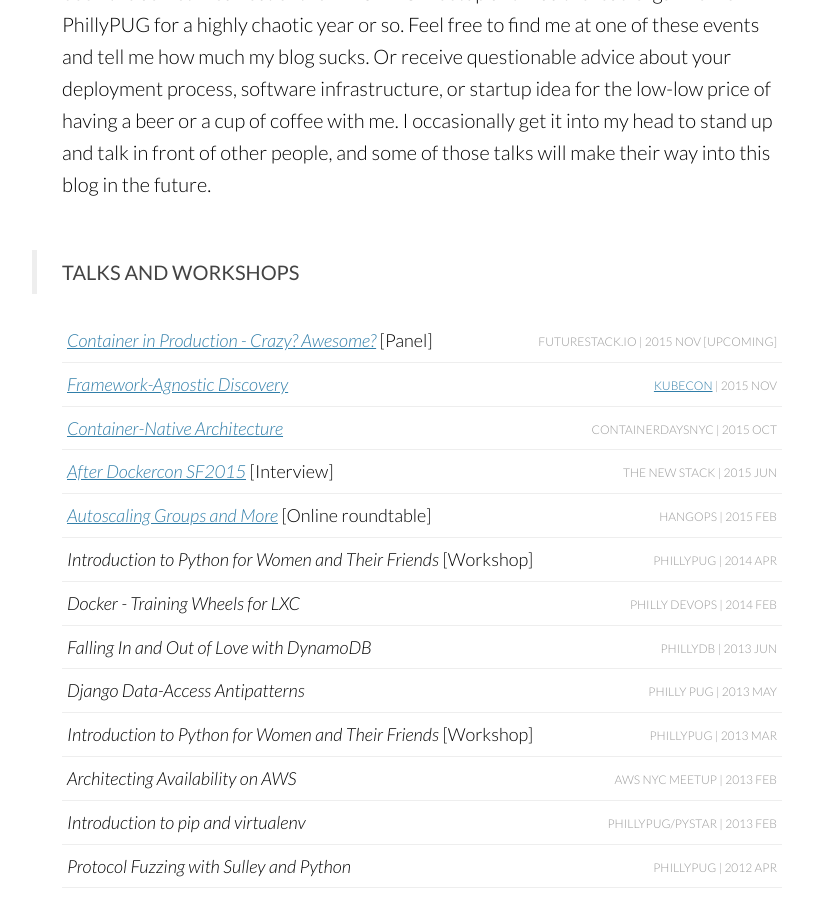
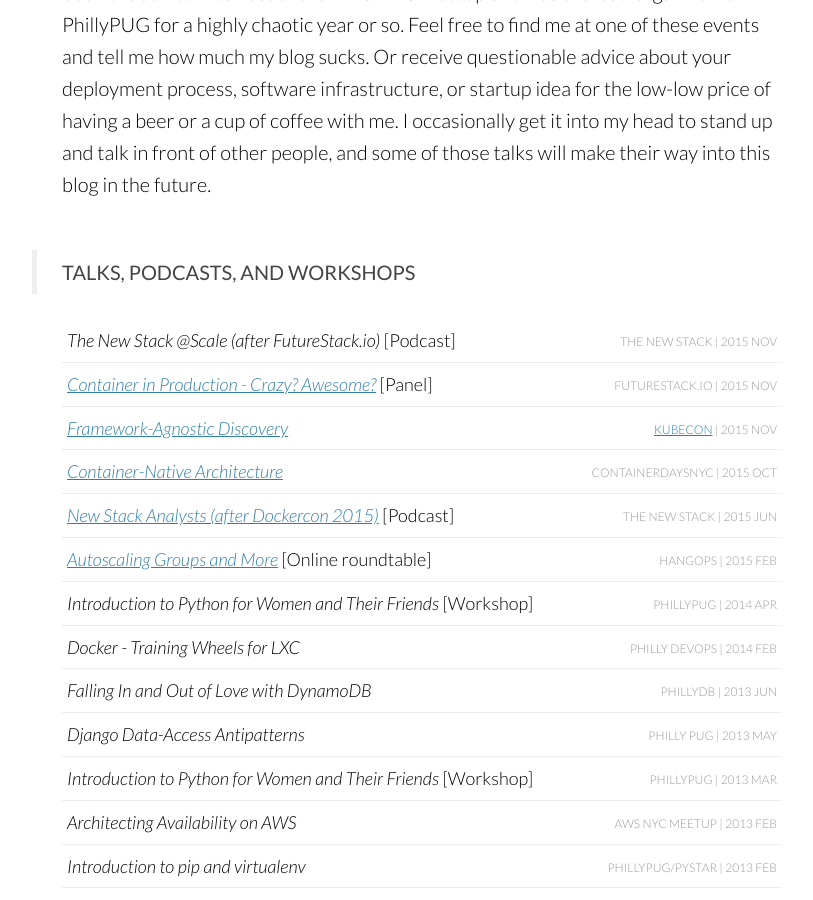
Before and after one commit to tgross/blog.0x74696d.com, a Jekyll site: the page built from community.html, in a window 1280 px wide and 900 px high, scrolled down 452 px. Shown: the whole window, without its empty margins (218-1031 px from the left). Built offline with Jekyll 4.4.1, drawn with Linux system fonts in a browser that asks for light colours; Markdown is read by kramdown in place of the engine named in the settings.

```diff
--- a/community.html
+++ b/community.html
@@ -8,29 +8,29 @@ title: "Community"
 
 <p>Philly has a great tech scene. I regularly attend the Philly DevOps group, I make occasional appearances at PhillyDB and the Python group PhillyPUG, and I try to get to some of the great annual events in Philadelphia like Redsnake and BarCamp.  I've been the sometimes host of the AWS NYC meetup and was the lead organizer for PhillyPUG for a highly chaotic year or so. Feel free to find me at one of these events and tell me how much my blog sucks. Or receive questionable advice about your deployment process, software infrastructure, or startup idea for the low-low price of having a beer or a cup of coffee with me. I occasionally get it into my head to stand up and talk in front of other people, and some of those talks will make their way into this blog in the future.</p>
 
-<a name="talks"><h2>Talks and workshops</h2></a>
+<h2>Talks, podcasts, and workshops</h2>
 <ul class="listing">
-  <li><i><a href="https://blog.newrelic.com/2015/10/26/futurestack-fs15-speakers-latest/">Container in Production - Crazy? Awesome?</a></i> [Panel] <span>FutureStack.io | 2015 Nov [upcoming]</li>
-  <li><i><a href="http://0x74696d.com/talk-kubecon-2015/">Framework-Agnostic Discovery</a></i> <span><a href="http://kubecon2015.sched.org/event/de8c17e8a0bfad2f82127c494b2c0d62#.VkKHKa6rRE4">Kubecon</a> | 2015 Nov</li>
-  <li><i><a href="http://0x74696d.com/posts/container-native-architecture-talk/">Container-Native Architecture</a></i> <span>ContainerDaysNYC | 2015 Oct</li>
-  <li><i><a href="http://thenewstack.io/tns-analysts-show-50-docker-for-today-and-tomorrow-from-dockercon/
-">After Dockercon SF2015</a></i> [Interview] <span>The New Stack | 2015 Jun</li>
-  <li><i><a href="https://www.youtube.com/watch?v=g12-fq1Szhc">Autoscaling Groups and More</a></i> [Online roundtable] <span>HangOps | 2015 Feb</li>
-  <li><i>Introduction to Python for Women and Their Friends</i> [Workshop] <span>PhillyPUG | 2014 Apr</li>
-  <li><i>Docker - Training Wheels for LXC</i> <span>Philly DevOps | 2014 Feb</li>
-  <li><i>Falling In and Out of Love with DynamoDB</i> <span>PhillyDB | 2013 Jun</li>
-  <li><i>Django Data-Access Antipatterns</i> <span>Philly PUG | 2013 May</li>
-  <li><i>Introduction to Python for Women and Their Friends</i> [Workshop] <span>PhillyPUG | 2013 Mar</li>
-  <li><i>Architecting Availability on AWS</i> <span>AWS NYC Meetup | 2013 Feb</li>
-  <li><i>Introduction to pip and virtualenv</i> <span>PhillyPUG/PyStar | 2013 Feb</li>
-  <li><i>Protocol Fuzzing with Sulley and Python</i> <span>PhillyPUG | 2012 Apr</li>
+  <li><i>The New Stack @Scale (after FutureStack.io)</i> [Podcast] <span>The New Stack | 2015 Nov</span></li>
+  <li><i><a href="https://blog.newrelic.com/2015/10/26/futurestack-fs15-speakers-latest/">Container in Production - Crazy? Awesome?</a></i> [Panel] <span>FutureStack.io | 2015 Nov</span></li>
+  <li><i><a href="http://0x74696d.com/talk-kubecon-2015/">Framework-Agnostic Discovery</a></i> <span><a href="http://kubecon2015.sched.org/event/de8c17e8a0bfad2f82127c494b2c0d62#.VkKHKa6rRE4">Kubecon</a> | 2015 Nov</span></li>
+  <li><i><a href="http://0x74696d.com/posts/container-native-architecture-talk/">Container-Native Architecture</a></i> <span>ContainerDaysNYC | 2015 Oct</span></li>
+  <li><i><a href="http://thenewstack.io/tns-analysts-show-50-docker-for-today-and-tomorrow-from-dockercon/">New Stack Analysts (after Dockercon 2015)</a></i> [Podcast] <span>The New Stack | 2015 Jun</span></li>
+  <li><i><a href="https://www.youtube.com/watch?v=g12-fq1Szhc">Autoscaling Groups and More</a></i> [Online roundtable] <span>HangOps | 2015 Feb</span></li>
+  <li><i>Introduction to Python for Women and Their Friends</i> [Workshop] <span>PhillyPUG | 2014 Apr</span></li>
+  <li><i>Docker - Training Wheels for LXC</i> <span>Philly DevOps | 2014 Feb</span></li>
+  <li><i>Falling In and Out of Love with DynamoDB</i> <span>PhillyDB | 2013 Jun</span></li>
+  <li><i>Django Data-Access Antipatterns</i> <span>Philly PUG | 2013 May</span></li>
+  <li><i>Introduction to Python for Women and Their Friends</i> [Workshop] <span>PhillyPUG | 2013 Mar</span></li>
+  <li><i>Architecting Availability on AWS</i> <span>AWS NYC Meetup | 2013 Feb</span></li>
+  <li><i>Introduction to pip and virtualenv</i> <span>PhillyPUG/PyStar | 2013 Feb</span></li>
+  <li><i>Protocol Fuzzing with Sulley and Python</i> <span>PhillyPUG | 2012 Apr</span></li>
   <li><i>Win32 Debugging with Python</i> <span>PhillyPUG | 2011 Jun</span></li>
 </ul>
 <br/>
 
 <p>Behold some of my very small contributions to the world below, and realize that you should definitely start working on some open source projects if you aren't already.  I'd like to start contributing to some larger or more important projects, so stay tuned here or in future blog postings to see what kind of comically-bad PRs I send the way of your favorite FOSS project.</p>
 
-<a name="opensource"><h2>Open source contributions</h2></a>
+<h2>Open source contributions</h2>
 <ul class="listing">
   <li><a href="https://github.com/search?q=user%3Atgross+triton">Triton blueprints</a> <span>application examples on Joyent's Triton platform</span></li>
   <li><a href="https://github.com/joyent/containerbuddy">Containerbuddy</a> <span>shim for containerizing legacy applications</span></li>
```
Also changed, not shown: _posts/2015-10-30-container-native-architecture-talk.md (+1 -1 lines).
